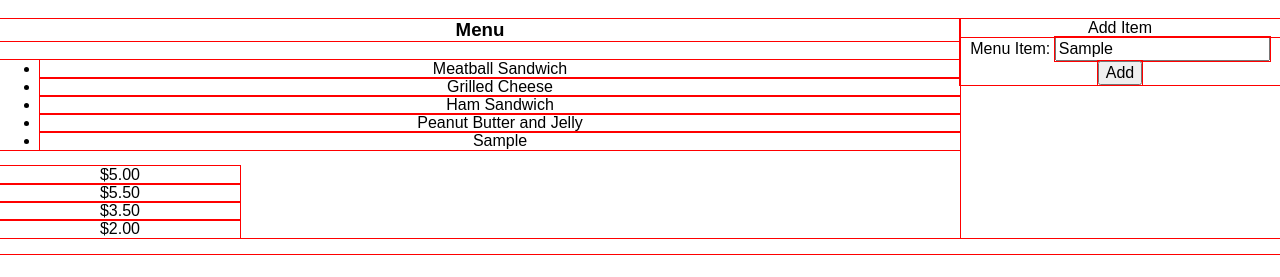
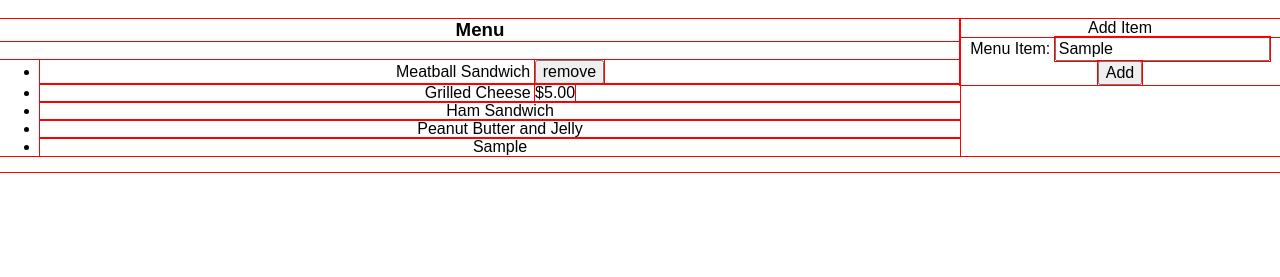
Before and after one commit to joshkuhar/menu-site, a plain HTML site: page index.html in a window 1280 px wide. Both pictures are taken after typing "Sample" into the empty fields and a click on the input "Add". Shown: the part 61-338 px from the top of the page. Drawn offline with nearby package versions, Linux system fonts and the light colour scheme.

Commit message:
commit message

```diff
--- a/app.js
+++ b/app.js
@@ -1,11 +1,21 @@
 $(".add-item-button").click(function() {
-	var item = $(".add-item-input").val();
-	$(".food-list").append('<li>' +item+ '</li>');
+	$(".food-list").append('<li>' +$(".add-item-input").val()+ '</li>');
+	$(".add-item-input").empty();
 	//console.log("check");
 	});
 
-/*$(".add-item-button").click(function() {
-	$(".add-item-input").val();
-	$(".food-list").append();
-	//console.log("check");
-	});*/
+/*$(".remove-item-btn").click(function() {
+	$("li").empty().parent();
+	console.log("check");
+});*/
+
+$(".remove-item-btn").click(function() {
+	$("li").remove()/*.parent(".remove-item-btn")*/;
+	console.log("check");
+});
+
+/*$('food-list').on('click', 'li', function(event){
+	$("li").val().remove();
+  // fires when any LIs are clicked on
+  // including LIs that aren't on the page when it is initially loaded
+});*/
--- a/index.html
+++ b/index.html
@@ -7,7 +7,7 @@
 	<link rel="stylesheet" href="css/style.css">
 </head>
 <body>
-	<section class="container">
+	<div class="container">
 		<h1>Menu Maker</h1>
 		<div class="sidebar">
 			<div>Add Item</div>
@@ -19,21 +19,15 @@
 			<h3>Menu</h3>
 			<section class="menu">
 				<ul class="food-list">
-					<li>Meatball Sandwich</li>
-					<li>Grilled Cheese</li>
+					<li>Meatball Sandwich <button class="remove-item-btn">remove</button></li>
+					<li>Grilled Cheese <span>$5.00</span></li>
 					<li>Ham Sandwich</li>
 					<li>Peanut Butter and Jelly</li>
 				</ul>
-				<ul class="prices">
-					<li>$5.00</li>
-					<li>$5.50</li>
-					<li>$3.50</li>
-					<li>$2.00</li>
-				</ul>
 			</section>
 		</div>
-	</section>
-	<script src="http://code.jquery.com/jquery.min.js"></script>
+	</div>
+	<script src="http://code.jquery.com/jquery-latest.min.js"></script>
 	<script src="app.js"></script>
 </body>
 </html>
```
